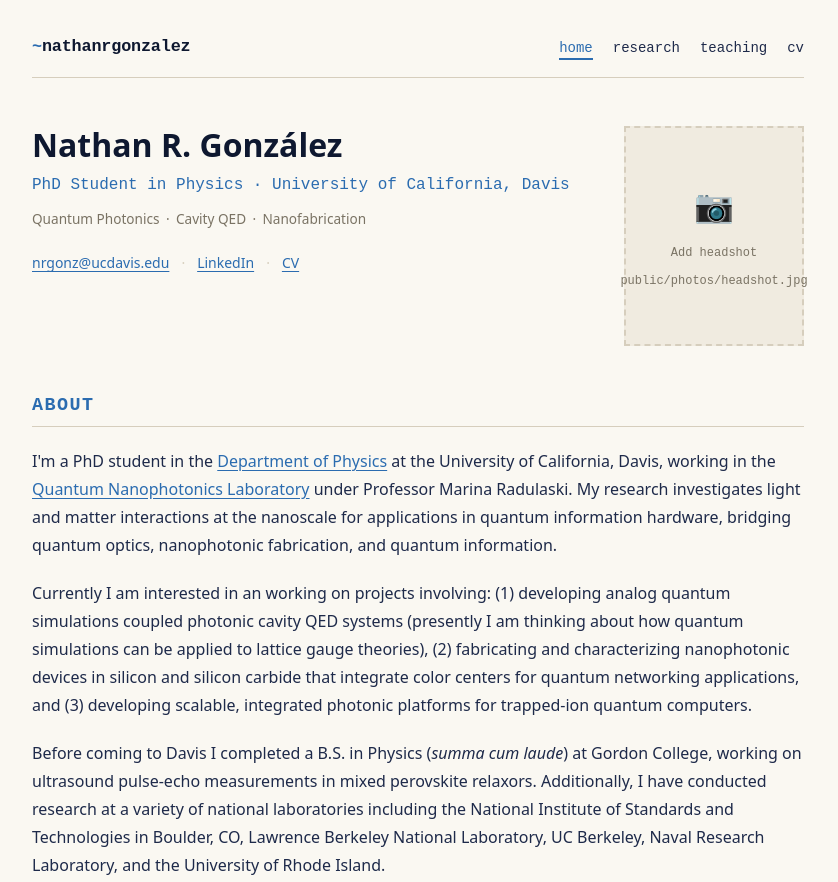
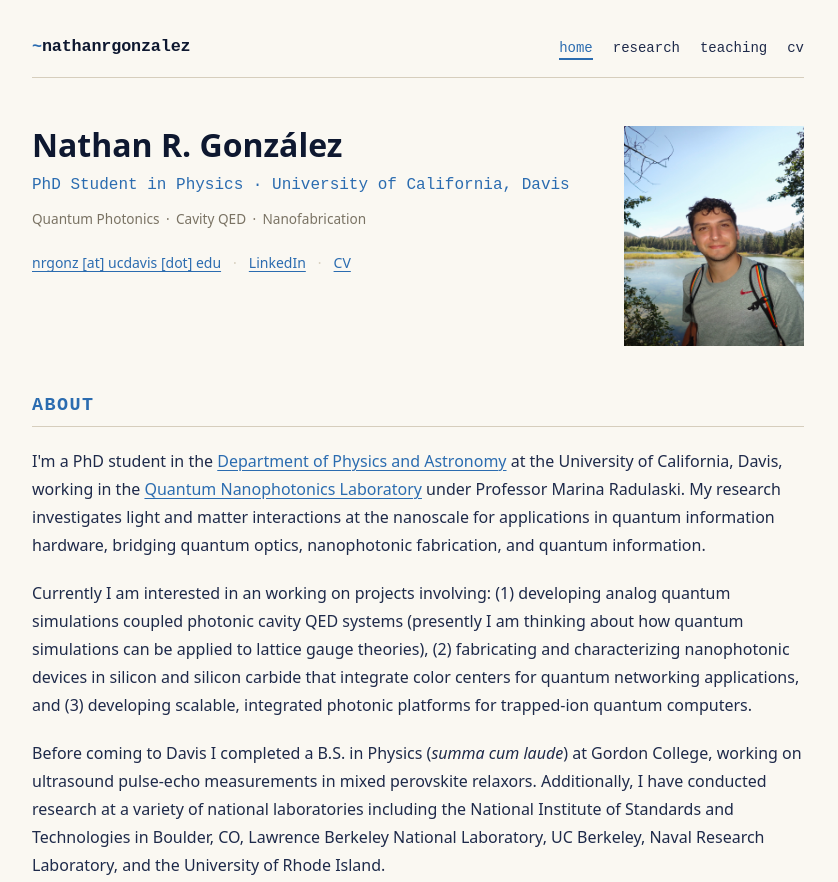
Before and after one commit to ngonzal/ngonzal.github.io, an Astro site in the folder Page/: page / in a window 1280 px wide. Shown: the top 882 px of the page, without its empty margins (222-1060 px from the left). Built offline with nearby package versions, Linux system fonts and the light colour scheme; Astro itself is replaced by a stand-in of ours.

Commit message:
Adding some photos

```diff
--- a/Page/src/pages/cv.astro
+++ b/Page/src/pages/cv.astro
@@ -11,7 +11,8 @@ const meta = {
   <div class="cv-header">
     <h1 class="cv-name">Nathan R. González</h1>
     <p class="cv-contact">
-      <a href="mailto:nrgonz@ucdavis.edu">nrgonz@ucdavis.edu</a>
+      <a href="mailto:nrgonz@ucdavis.edu">nrgonz [at] ucdavis [dot] edu</a>
+      <span class="dot">·</span>
       <a href="https://www.linkedin.com/in/nathanrgonzalez" target="_blank" rel="noopener noreferrer">linkedin.com/in/nathanrgonzalez</a>
       <span class="dot">·</span>
       Davis, CA
--- a/Page/src/pages/index.astro
+++ b/Page/src/pages/index.astro
@@ -22,7 +22,7 @@ const meta = {
         <span>Nanofabrication</span>
       </p>
       <div class="hero-links">
-        <a href="mailto:nrgonz@ucdavis.edu">nrgonz@ucdavis.edu</a>
+        <a href="mailto:nrgonz@ucdavis.edu">nrgonz [at] ucdavis [dot] edu</a>
         <span class="sep">·</span>
         <a
           href="https://www.linkedin.com/in/nathanrgonzalez"
@@ -35,17 +35,7 @@ const meta = {
     </div>
 
     <div class="hero-photo">
-      <!--
-        TO ADD YOUR PHOTO:
-        1. Place your image at  Page/public/photos/headshot.jpg
-        2. Replace the placeholder div below with:
-           <img src="/photos/headshot.jpg" alt="Nathan González" />
-      -->
-      <div class="photo-placeholder" style="width: 180px; height: 220px;">
-        <span>📷</span>
-        <span>Add headshot</span>
-        <code>public/photos/headshot.jpg</code>
-      </div>
+      <img src="/photos/cover_photo.jpg" alt="Nathan González" />
     </div>
   </section>
 
@@ -57,7 +47,7 @@ const meta = {
         I'm a PhD student in the <a
           href="https://physics.ucdavis.edu"
           target="_blank"
-          rel="noopener noreferrer">Department of Physics</a
+          rel="noopener noreferrer">Department of Physics and Astronomy</a
         > at the University of California, Davis, working in the <a
           href="https://rlab.engineering.ucdavis.edu/"
           target="_blank"
--- a/Page/src/pages/research.astro
+++ b/Page/src/pages/research.astro
@@ -54,7 +54,7 @@ const meta = {
     <div class="research-block">
       <h3>Nanophotonic Devices with Color Centers</h3>
       <p>
-        Future quantum technologies will need to be able to communicate over a so called <em>Quantum Internet<\em>.
+        Future quantum technologies will need to be able to communicate over a so called <em>Quantum Internet</em>.
         Color centers, which are atomic defects in the lattice of semiconductors, form localized electronic states
         which can be used to store and communicate quantum information. Much of my research aims to integrate color centers
         into nanophotonic devices to enhance their propreties for use as quantum memories or repeaters.
```
Also changed, not shown: Page/public/photos/chip.jpg (added), Page/public/photos/cleanroom.jpg (added), Page/public/photos/cover_photo.jpg (added), Page/public/photos/optics.jpg (added), 1 other file.
